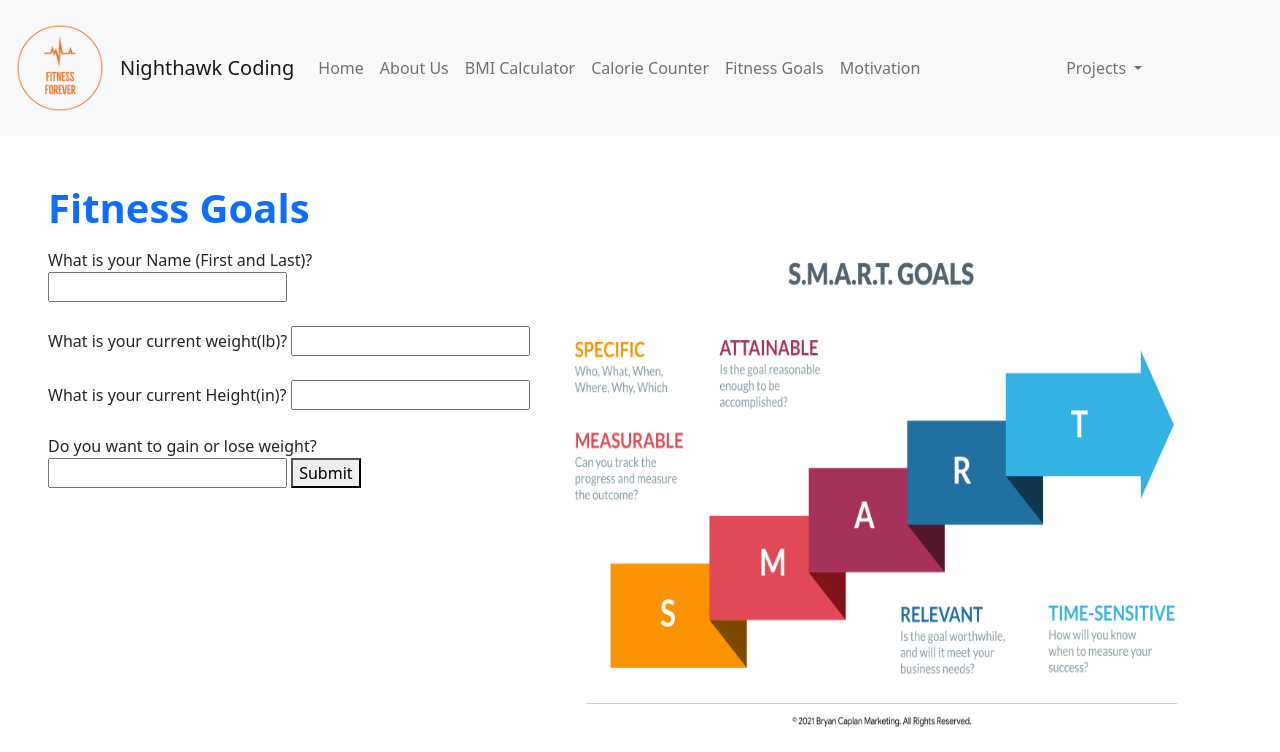
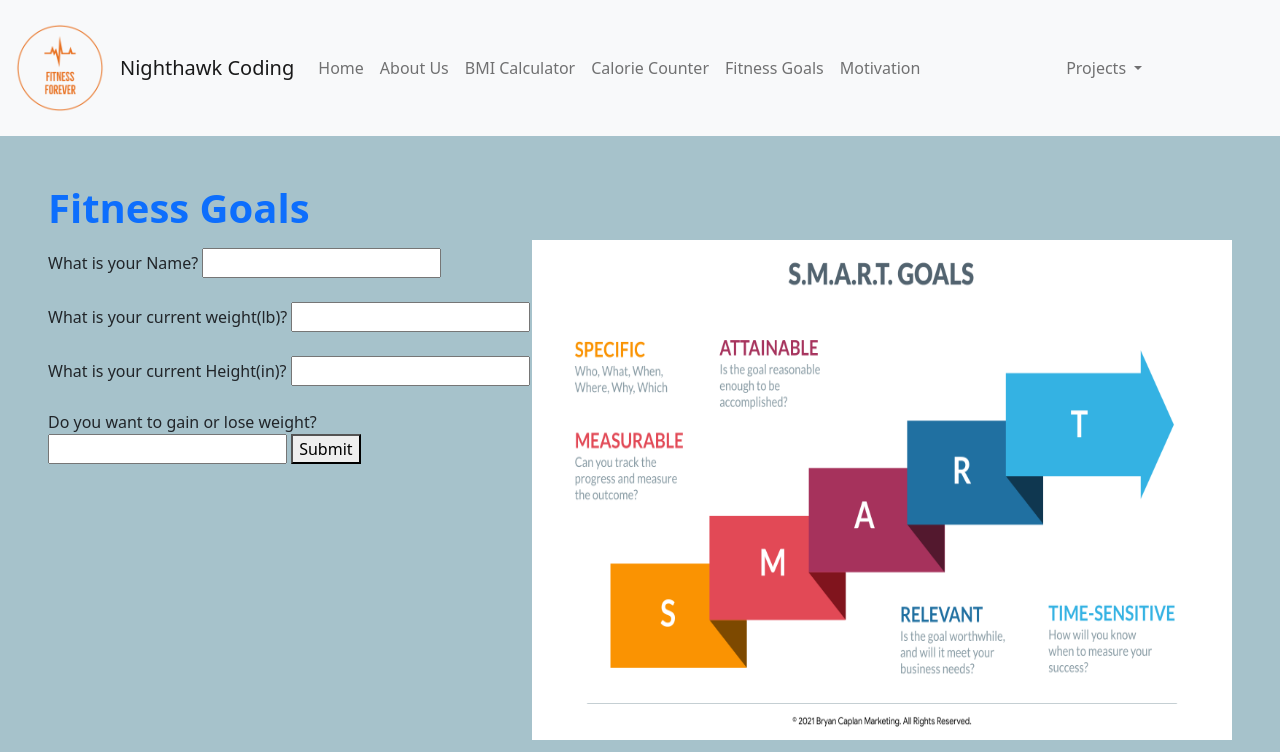
Before and after one commit to Krishiv111/Period5-Tri-1-APCSP-Group, a Flask app: page /fitnessgoals/ in a window 1280 px wide. Shown: the top 752 px of the page. Run offline with Flask 2, Linux system fonts and the light colour scheme.

Commit message:
fitness goals cleanup

```diff
--- a/templates/fitnessgoals.html
+++ b/templates/fitnessgoals.html
@@ -7,14 +7,14 @@
 <!- This is a replacement block for Body in base.html -->
 {% block body %}
     <!- Try building a new body here, bootstrap is a wise choice ->
-
+    <body style="background-color: rgb(166, 194, 203);">
     <div class="px-5 py-5 mx-auto">
         <h1 class="text-primary"><strong>Fitness Goals</strong></h1>
         <p> <img src="../static/assets/fitnessgoals.webp" alt="fitnessgoals" style="float:right;width:700px;height:500px;"></p>
         <html>
         <body>
 
-            <label for="Name">What is your Name (First and Last)?</label> </label> <input type="text" id="name">
+            <label for="Name">What is your Name?</label> </label> <input type="text" id="name">
             <br>
             <br>
             <h for="weight">What is your current weight(lb)? </h><input type="text" id="weight">
@@ -34,20 +34,20 @@
 
                 if (change == "gain") {
                     document.write("Tips for Gaining Weight: ".fontsize(50) + "<br>")
-                    document.write("-".fontsize(6) + "Eat More Frequently".fontsize(6) + "<br>")
-                    document.write("-".fontsize(6) + "Choose nutrient-rich foods".fontsize(6) + "<br>")
-                    document.write("-".fontsize(6) + "Try smoothies and shakes".fontsize(6) + "<br>")
-                    document.write("-".fontsize(6) + "Watch when you drink".fontsize(6) + "<br>")
-                    document.write("-".fontsize(6) + "Make every bite count".fontsize(6) + "<br>")
-                    document.write("-".fontsize(6) + "Exercise".fontsize(6) + "<br>")
+                    document.write("-".fontsize(6) + "Eat Healthy foods in bigger portions (remember it is important to gain with clean calories as junk food can cause you many diseases.".fontsize(6) + "<br>")
+                    document.write("-".fontsize(6) + "Choose nutrient-rich foods and make sure to contain the correct amount of protien,fats,dairy into your diet".fontsize(6) + "<br>")
+                    document.write("-".fontsize(6) + "Try smoothies and shakes with higher protien as it helps with the growth of muscules mass which will increase your weight".fontsize(6) + "<br>")
+                    document.write("-".fontsize(6) + "Go on a calorie surplus eating more calories than you burn".fontsize(6) + "<br>")
+                    document.write("-".fontsize(6) + "Exercise Certain Muscle Groups".fontsize(6) + "<br>")
+                    document.write("-".fontsize(6) + "Track Your Calories (Use our calorie counter!)".fontsize(6) + "<br>")
                 } else if (change == "lose") {
                     document.write("Tips for Losing Weight: ".fontsize(50) + "<br>")
-                    document.write("-".fontsize(6) + "Eat Regular Meals".fontsize(6) + "<br>")
-                    document.write("-".fontsize(6) + "Get More Active".fontsize(6) + "<br>")
-                    document.write("-".fontsize(6) + "Drink plenty of water".fontsize(6) + "<br>")
-                    document.write("-".fontsize(6) + "Eat high fibre foods".fontsize(6) + "<br>")
-                    document.write("-".fontsize(6) + "Do not stock junk food".fontsize(6) + "<br>")
-                    document.write("-".fontsize(6) + "Plan your meals".fontsize(6) + "<br>")
+                    document.write("-".fontsize(6) + "Eat Healthy and clean meals which will keep you healthy and strong".fontsize(6) + "<br>")
+                    document.write("-".fontsize(6) + "Exersice for at least 1 hr per day, areboic and cardiovascular exersices are proven best for weight loss".fontsize(6) + "<br>")
+                    document.write("-".fontsize(6) + "Make sure to drink at least 8 cups of water per day which will nelp you stay hydrated but also flush off that extra weight".fontsize(6) + "<br>")
+                    document.write("-".fontsize(6) + "Eat high fibre foods as they are known to benfit you for a more sustanible weight loss journey".fontsize(6) + "<br>")
+                    document.write("-".fontsize(6) + "Keep away from junk food,eating it once in a blue moon wont hurt but staying consistent on it will have a major setback on your goals, we reccomend to clean out your pantries and use all that extra junk food and donate it to people in need as you need to focus on your progress".fontsize(6) + "<br>")
+                    document.write("-".fontsize(6) + "Track and Plan your meals, this will promote a way for you to know what you are eating and how much you are eating as portion size and specific food determine how much weight you can loose over periods of time.".fontsize(6) + "<br>")
 
                 } else {
                     document.write("There is an Error Please re-enter your answers")
```
